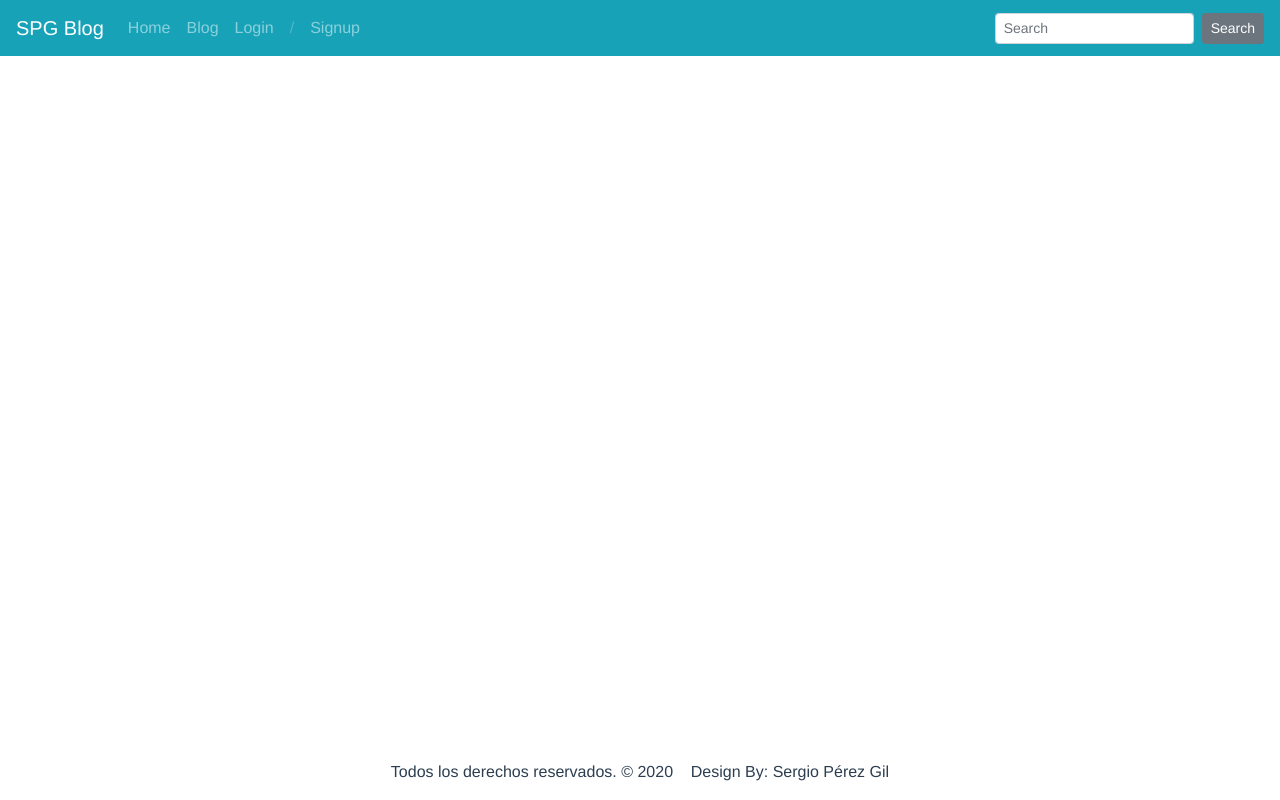
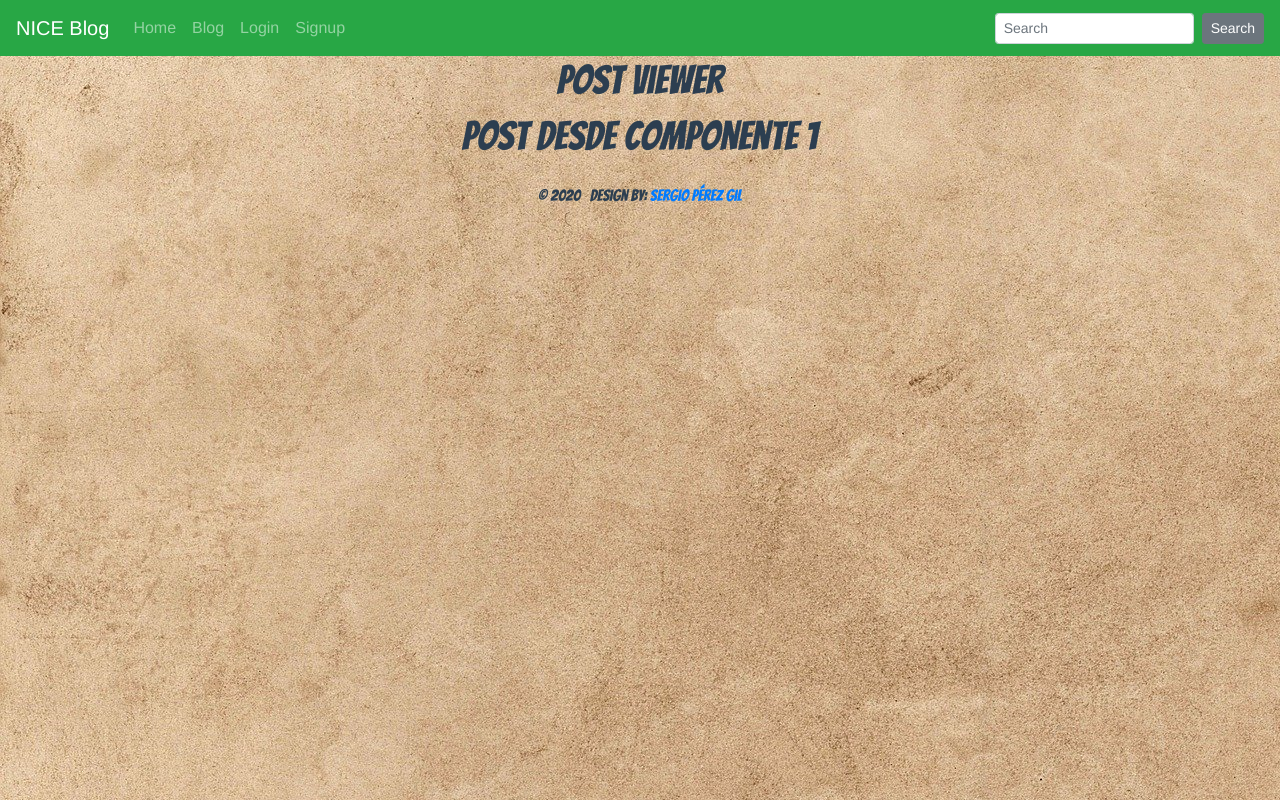
Before and after one commit to SPGcode/blogSPGfrontend, a Vue app: page /postview/1 in a window 1280 px wide. Built offline with nearby package versions, Linux system fonts and the light colour scheme.

Commit message:
Change styles

```diff
--- a/public/index.html
+++ b/public/index.html
@@ -5,6 +5,10 @@
     <meta http-equiv="X-UA-Compatible" content="IE=edge">
     <meta name="viewport" content="width=device-width,initial-scale=1.0">
     <link rel="icon" href="<%= BASE_URL %>favicon.ico">
+
+    <!--Google fonts-->
+    <link href="https://fonts.googleapis.com/css2?family=Bangers&display=swap" rel="stylesheet">
+
     <title><%= htmlWebpackPlugin.options.title %></title>
   </head>
   <body>
--- a/src/App.vue
+++ b/src/App.vue
@@ -26,12 +26,20 @@ export default {
 </script>
 
 <style>
+h1, p {
+  font-family: 'Bangers', cursive;
+}
+body {
+  background-image: url("./img/paper.jpg")
+}
+
 #app {
   font-family: Avenir, Helvetica, Arial, sans-serif;
   -webkit-font-smoothing: antialiased;
   -moz-osx-font-smoothing: grayscale;
   text-align: center;
   color: #2c3e50;
+
 }
 
 #nav {
@@ -46,4 +54,17 @@ export default {
 #nav a.router-link-exact-active {
   color: #42b983;
 }
+
+#btn {
+  background-color: #A37A5A;
+}
+
+#post, #login{
+  border: black 2px solid;
+}
+
+.footer-card {
+  text-align: left;
+  margin-top: 2rem;
+}
 </style>
--- a/src/components/Footer.vue
+++ b/src/components/Footer.vue
@@ -1,12 +1,12 @@
 <template>
   <div>
-    <div class="copyrights mt-4 fixed-bottom">
+    <div class="copyrights mt-4 ">
       <div class="container">
         <div class="footer-distributed">
           <div class="footer-left">
             <p class="footer-company-name">
-              Todos los derechos reservados. &copy; 2020 &nbsp; &nbsp;Design By:
-              Sergio Pérez Gil
+              &copy; 2020 &nbsp;&nbsp;Design By:
+              <a href="https://github.com/SPGcode">Sergio Pérez Gil</a>
             </p>
           </div>
         </div>
--- a/src/components/Navbar.vue
+++ b/src/components/Navbar.vue
@@ -1,7 +1,7 @@
 <template>
   <div>
-    <b-navbar toggleable="md" type="dark" variant="info">
-      <b-navbar-brand href="#">SPG Blog</b-navbar-brand>
+    <b-navbar toggleable="md" type="dark" variant="success">
+      <b-navbar-brand href="#">NICE Blog</b-navbar-brand>
 
       <b-navbar-toggle target="nav-collapse"></b-navbar-toggle>
 
@@ -10,7 +10,6 @@
           <b-nav-item to="/">Home</b-nav-item>
           <b-nav-item to="/post">Blog</b-nav-item>
           <b-nav-item to="/login" v-if="!userActive">Login</b-nav-item>
-          <b-nav-item disabled>/</b-nav-item>
           <b-nav-item to="/signup" v-if="!userActive">Signup</b-nav-item>
         </b-navbar-nav>
 
--- /dev/null
+++ b/src/components/Postone.vue
@@ -0,0 +1,11 @@
+<template>
+    <div>
+        <h1>post desde componente {{ $route.params.id }} </h1>
+    </div>
+</template>
+
+<script>
+export default {
+    name: "postone",
+}
+</script>
--- a/src/router/index.js
+++ b/src/router/index.js
@@ -26,6 +26,11 @@ Vue.use(VueRouter)
     path: '/signup',
     name: 'signup',
     component: () => import(/* webpackChunkName: "signup" */ '../views/Signup.vue')
+  },
+  {
+    path: '/postview/:id',
+    name: 'postview',
+    component: () => import(/* webpackChunkName: "postview" */ '../views/Postview.vue')
   }
 ]
 
--- a/src/views/Home.vue
+++ b/src/views/Home.vue
@@ -1,15 +1,23 @@
 <template>
   <div class="home container mt-4">
-    <h1>Home page</h1>
+    <h1>Welcome to <strong style="font-style: italic;">Nice Blog</strong></h1>
     <h2 class="text-muted mb-4">News</h2>
     <div class="row">
       <div class="col-sm-4" v-for="(post, index) in posts" :key="index">
-        <b-card :title="post.title" style="max-width: 20rem;" class="mb-2">
+        <b-card
+        id="post"
+        img-src="https://picsum.photos/600/300/?image=20"
+        img-alt="Image"
+        img-top
+        :title="post.title"
+        style="max-width: 20rem;"
+        class="mb-2">
           <b-card-body>
             <b-card-text>{{ post.description }}</b-card-text>
-            <b-card-text class="text-muted"
-              >User: {{ post.userName }}</b-card-text
+            <b-card-text class="text-muted footer-card" style="font-style: italic;"
+              >Written by: {{ post.userName }}</b-card-text
             >
+            <b-card-text class="text-muted footer-card"><small style="font-style: italic">{{ post.date }}</small></b-card-text>
           </b-card-body>
         </b-card>
       </div>
@@ -32,7 +40,6 @@ export default {
       .get("/posts")
       .then((res) => {
         this.posts = res.data;
-        console.log(res.data);
       })
       .catch((err) => {
         console.log(err.response);
--- a/src/views/Login.vue
+++ b/src/views/Login.vue
@@ -1,6 +1,6 @@
 <template>
   <div class="container my-4">
-    <b-card title="Login" style="max-width: 20rem" class="mb-2 mx-auto">
+    <b-card id="login" title="Login" style="max-width: 20rem" class="mb-2 mx-auto">
       <b-form @submit.prevent="login">
         <b-form-group>
           <b-form-input
@@ -18,7 +18,7 @@
           >
           </b-form-input>
         </b-form-group>
-        <b-button class="btn-info btn-block my-2 mx-2" type="submit">
+        <b-button class="btn-success btn-block my-2 mx-2" type="submit">
           Login
         </b-button>
       </b-form>
--- a/src/views/Post.vue
+++ b/src/views/Post.vue
@@ -27,7 +27,7 @@
               v-model="EditPost.description"
             ></b-form-textarea>
           </b-form-group>
-          <b-button class="btn-warning my-2 mx-2" type="submit">Save</b-button>
+          <b-button class="btn-success my-2 mx-2" type="submit">Save</b-button>
           <b-button class="btn-danger my-2" type="submit" @click="edit = false"
             >Cancel</b-button
           >
@@ -50,25 +50,27 @@
               v-model="NewPost.description"
             ></b-form-textarea>
           </b-form-group>
-          <b-button class="btn-info my-2 btn-block" type="submit">Add</b-button>
+          <b-button class="btn-success my-2 btn-block" type="submit">Add</b-button>
         </b-form>
       </div>
-      <div class="col-sm-6">
-        <h2>Yeah! here you can publish a post: {{ userName }}</h2>
+      <div class="col-sm-6 mt-4">
+        <h2>Welcome {{ userName }}! here you can see your posts or public a new one...</h2>
+        <h1>🙂 Your  "Nice Blog"  area  😉</h1>
       </div>
     </div>
     <div class="row">
-      <div class="col-sm-4" v-for="(post, index) in posts" :key="index">
+      <div class="col-sm-12 d-block" v-for="(post, index) in posts" :key="index">
         <b-card
+          id="post"
+          img-src="https://picsum.photos/600/300/?image=22"
+          img-alt="Image"
+          img-top
           :title="post.title"
-          style="max-width: 20rem;"
-          class="mb-2"
+          class="mb-2 d-block"
           v-if="userId === post.userId"
         >
           <b-card-body>
-            <!--<h6 class="card-subtitle mb-2 text-muted">{{post.description}}</h6>-->
             <b-card-text>{{ post.description }}</b-card-text>
-            <b-card-text class="text-muted">{{ post.userName }}</b-card-text>
             <b-button
               class="btn-info mr-2 btn-sm"
               @click="activateEdit(post._id)"
@@ -77,6 +79,7 @@
             <b-button class="btn-danger btn-sm" @click="deletePost(post._id)"
               >Delete</b-button
             >
+            <b-card-text class="text-muted footer-card"><small style="font-style: italic">{{ post.date }}</small></b-card-text>
           </b-card-body>
         </b-card>
       </div>
@@ -137,6 +140,7 @@ export default {
       this.axios
         .post("/new-post", this.NewPost, config)
         .then((res) => {
+          console.log(res.data)
           this.posts.push(res.data);
           this.NewPost.title = "";
           this.NewPost.name = "";
--- /dev/null
+++ b/src/views/Postview.vue
@@ -0,0 +1,16 @@
+<template>
+    <div>
+        <h1>post viewer</h1>
+        <Postone/>
+    </div>
+</template>
+
+<script>
+import Postone from '@/components/Postone'
+
+export default {
+    components:{
+        Postone
+    }
+}
+</script>
--- a/src/views/Signup.vue
+++ b/src/views/Signup.vue
@@ -1,6 +1,7 @@
 <template>
   <div class="container my-4">
     <b-card
+    id="login"
     title="Signup"
     style="max-width: 20rem"
     class="mb-2 mx-auto"
@@ -30,7 +31,7 @@
                 </b-form-input>
             </b-form-group>
             <b-button
-            class="btn-info btn-block my-2 mx-2"
+            class="btn-success btn-block my-2 mx-2"
             type="submit"
             >
             Send
```
Also changed, not shown: src/img/paper.jpg (added).
